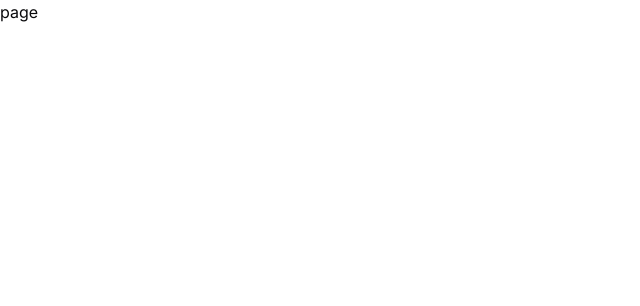
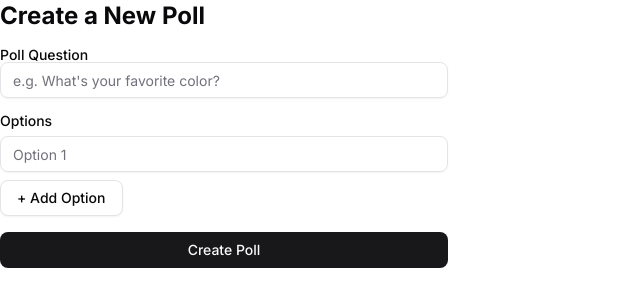
Before and after one commit to G1DY/alx-polly, a Next.js app: page /polls in a window 1280 px wide. Shown: the top 306 px of the page, without its empty margins (0-640 px from the left). Built offline with nearby package versions, Linux system fonts and the light colour scheme.

Commit message:
viewing the placeholders on the browser

```diff
--- a/src/app/polls/page.tsx
+++ b/src/app/polls/page.tsx
@@ -1,7 +1,10 @@
-import React from "react";
+import { PollForm } from "@/components/pollForm";
 
-const page = () => {
-  return <div>page</div>;
-};
-
-export default page;
+export default function NewPollPage() {
+  return (
+    <section>
+      <h1 className="text-2xl font-bold mb-4">Create a New Poll</h1>
+      <PollForm />
+    </section>
+  );
+}
```
